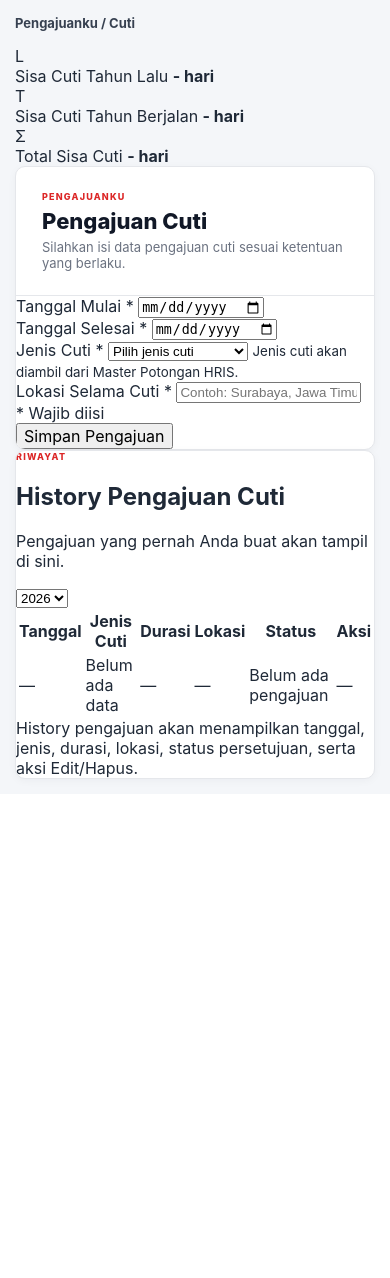
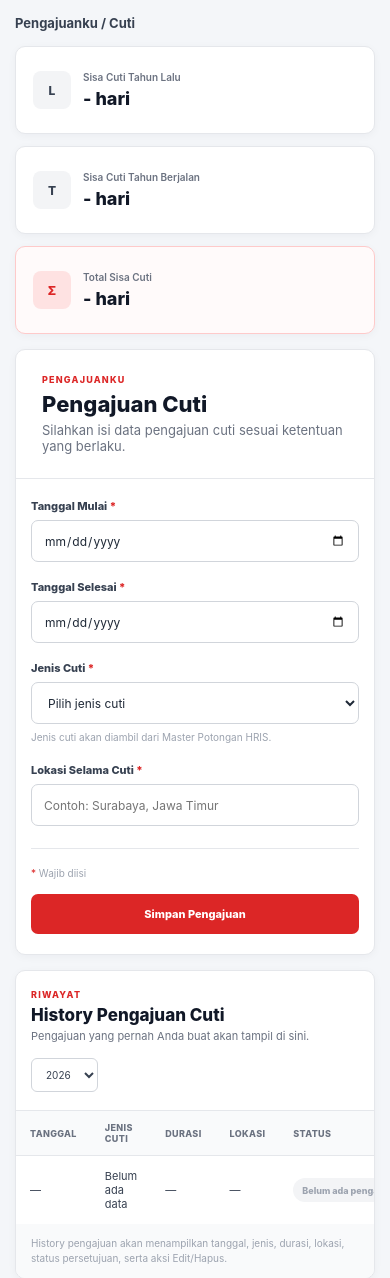
Before and after one commit to ditdoank007/Project-HRIS-Calendar, a Flask app: page /plans/cuti in a window 390 px wide. Shown: the part 78-1356 px from the top of the page. Before the commit the page ends 863 px from the top, so only its background shows below. Run offline with Flask 3, Linux system fonts and the light colour scheme; the visitor is signed in with stand-in values (Sample User, id 1).

Commit message:
feat: style Cuti submission UI

```diff
--- a/static/css/dashboard.css
+++ b/static/css/dashboard.css
@@ -183,6 +183,326 @@ button {
     margin: 0;
     color: #6b7280;
     font-size: 13px;
+}
+
+/* =========================
+   PENGAJUANKU - CUTI
+   ========================= */
+
+.leave-balance-grid {
+    display: grid;
+    grid-template-columns: repeat(3, minmax(0, 1fr));
+    gap: 12px;
+    margin-bottom: 15px;
+}
+
+.leave-balance-card {
+    min-height: 88px;
+    padding: 15px 17px;
+    display: flex;
+    align-items: center;
+    gap: 12px;
+    background: #fff;
+    border: 1px solid #e5e7eb;
+    border-radius: 10px;
+    box-shadow: 0 2px 8px rgba(15,23,42,.04);
+}
+
+.leave-balance-total {
+    border-color: #fecaca;
+    background: #fffafa;
+}
+
+.leave-balance-icon {
+    width: 38px;
+    height: 38px;
+    flex: 0 0 38px;
+    display: flex;
+    align-items: center;
+    justify-content: center;
+    border-radius: 8px;
+    background: #f3f4f6;
+    color: #374151;
+    font-size: 12px;
+    font-weight: 800;
+}
+
+.leave-balance-total .leave-balance-icon {
+    background: #fee2e2;
+    color: #dc2626;
+}
+
+.leave-balance-body {
+    min-width: 0;
+}
+
+.leave-balance-body span {
+    display: block;
+    color: #6b7280;
+    font-size: 10px;
+    font-weight: 600;
+}
+
+.leave-balance-body strong {
+    display: block;
+    margin-top: 5px;
+    color: #111827;
+    font-size: 18px;
+    font-weight: 800;
+}
+
+.leave-form-card {
+    margin-bottom: 15px;
+}
+
+.leave-form-body {
+    padding: 24px 26px 22px;
+}
+
+.leave-form-grid {
+    display: grid;
+    grid-template-columns: repeat(2, minmax(0, 1fr));
+    gap: 18px 20px;
+}
+
+.form-field {
+    min-width: 0;
+}
+
+.form-field-wide {
+    grid-column: 1 / -1;
+}
+
+.form-field label {
+    display: block;
+    margin-bottom: 7px;
+    color: #374151;
+    font-size: 11px;
+    font-weight: 800;
+}
+
+.form-field label span {
+    color: #dc2626;
+}
+
+.form-field input,
+.form-field select {
+    width: 100%;
+    height: 42px;
+    box-sizing: border-box;
+    padding: 0 12px;
+    border: 1px solid #d1d5db;
+    border-radius: 7px;
+    background: #fff;
+    color: #1f2937;
+    outline: none;
+    font-family: inherit;
+    font-size: 12px;
+}
+
+.form-field input:focus,
+.form-field select:focus {
+    border-color: #dc2626;
+    box-shadow: 0 0 0 3px rgba(220,38,38,.08);
+}
+
+.form-field small {
+    display: block;
+    margin-top: 6px;
+    color: #9ca3af;
+    font-size: 10px;
+    line-height: 1.5;
+}
+
+.leave-form-footer {
+    margin-top: 22px;
+    padding-top: 18px;
+    display: flex;
+    align-items: center;
+    justify-content: space-between;
+    gap: 15px;
+    border-top: 1px solid #e5e7eb;
+}
+
+.form-required-note {
+    color: #9ca3af;
+    font-size: 10px;
+}
+
+.form-required-note span {
+    color: #dc2626;
+}
+
+.primary-action-button {
+    min-width: 150px;
+    height: 40px;
+    padding: 0 18px;
+    border: 0;
+    border-radius: 7px;
+    background: #dc2626;
+    color: #fff;
+    cursor: pointer;
+    font-family: inherit;
+    font-size: 11px;
+    font-weight: 800;
+}
+
+.primary-action-button:hover {
+    background: #b91c1c;
+}
+
+.form-message {
+    margin-top: 15px;
+    padding: 11px 13px;
+    border-radius: 7px;
+    background: #fef2f2;
+    color: #b91c1c;
+    font-size: 11px;
+}
+
+.leave-history-card {
+    overflow: hidden;
+}
+
+.history-header {
+    padding: 21px 26px;
+    display: flex;
+    align-items: center;
+    justify-content: space-between;
+    gap: 15px;
+    border-bottom: 1px solid #e5e7eb;
+}
+
+.history-header h2 {
+    margin: 5px 0 4px;
+    color: #111827;
+    font-size: 17px;
+    font-weight: 800;
+}
+
+.history-header p {
+    margin: 0;
+    color: #6b7280;
+    font-size: 11px;
+}
+
+.history-filter select {
+    height: 34px;
+    padding: 0 10px;
+    border: 1px solid #d1d5db;
+    border-radius: 6px;
+    background: #fff;
+    color: #374151;
+    font-family: inherit;
+    font-size: 10px;
+}
+
+.history-table-wrap {
+    overflow-x: auto;
+}
+
+.history-table {
+    width: 100%;
+    border-collapse: collapse;
+    font-size: 11px;
+}
+
+.history-table th {
+    padding: 11px 14px;
+    background: #f9fafb;
+    color: #6b7280;
+    border-bottom: 1px solid #e5e7eb;
+    text-align: left;
+    font-size: 9px;
+    font-weight: 800;
+    text-transform: uppercase;
+    letter-spacing: .35px;
+}
+
+.history-table td {
+    padding: 13px 14px;
+    color: #374151;
+    border-bottom: 1px solid #f0f1f3;
+    vertical-align: middle;
+}
+
+.history-table tbody tr:last-child td {
+    border-bottom: 0;
+}
+
+.history-action-col {
+    width: 130px;
+}
+
+.status-badge {
+    display: inline-flex;
+    align-items: center;
+    min-height: 24px;
+    padding: 0 9px;
+    border-radius: 999px;
+    font-size: 9px;
+    font-weight: 800;
+    white-space: nowrap;
+}
+
+.status-empty {
+    background: #f3f4f6;
+    color: #9ca3af;
+}
+
+.history-actions {
+    color: #9ca3af;
+    white-space: nowrap;
+}
+
+.history-mobile-note {
+    display: none;
+    padding: 12px 15px;
+    background: #f9fafb;
+    color: #9ca3af;
+    font-size: 10px;
+    line-height: 1.5;
+}
+
+@media (max-width: 900px) {
+
+    .leave-balance-grid {
+        grid-template-columns: 1fr;
+    }
+
+    .leave-form-grid {
+        grid-template-columns: 1fr;
+    }
+
+    .form-field-wide {
+        grid-column: auto;
+    }
+}
+
+@media (max-width: 650px) {
+
+    .leave-form-body {
+        padding: 20px 15px;
+    }
+
+    .history-header {
+        padding: 18px 15px;
+        align-items: flex-start;
+        flex-direction: column;
+    }
+
+    .history-mobile-note {
+        display: block;
+    }
+
+    .leave-form-footer {
+        align-items: stretch;
+        flex-direction: column;
+    }
+
+    .primary-action-button {
+        width: 100%;
+    }
 }
 
 .submission-overview-content {
```
